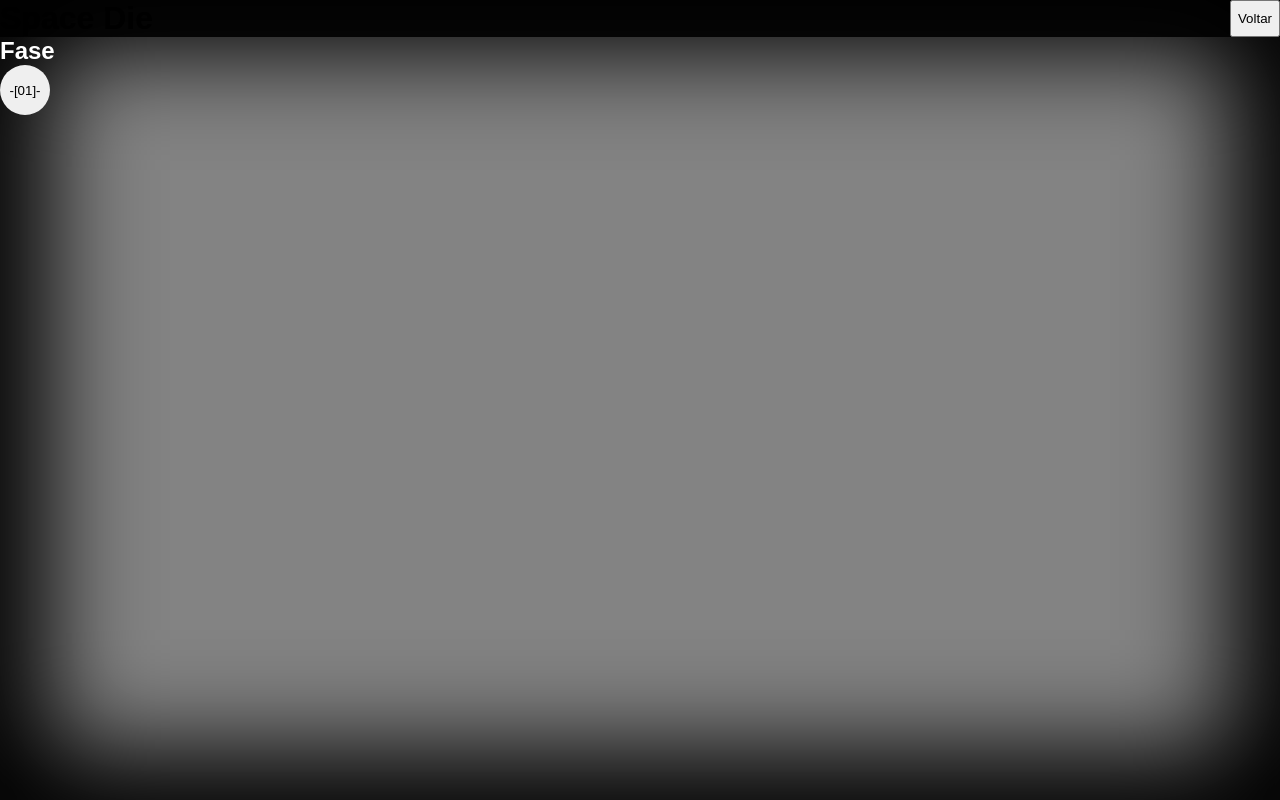
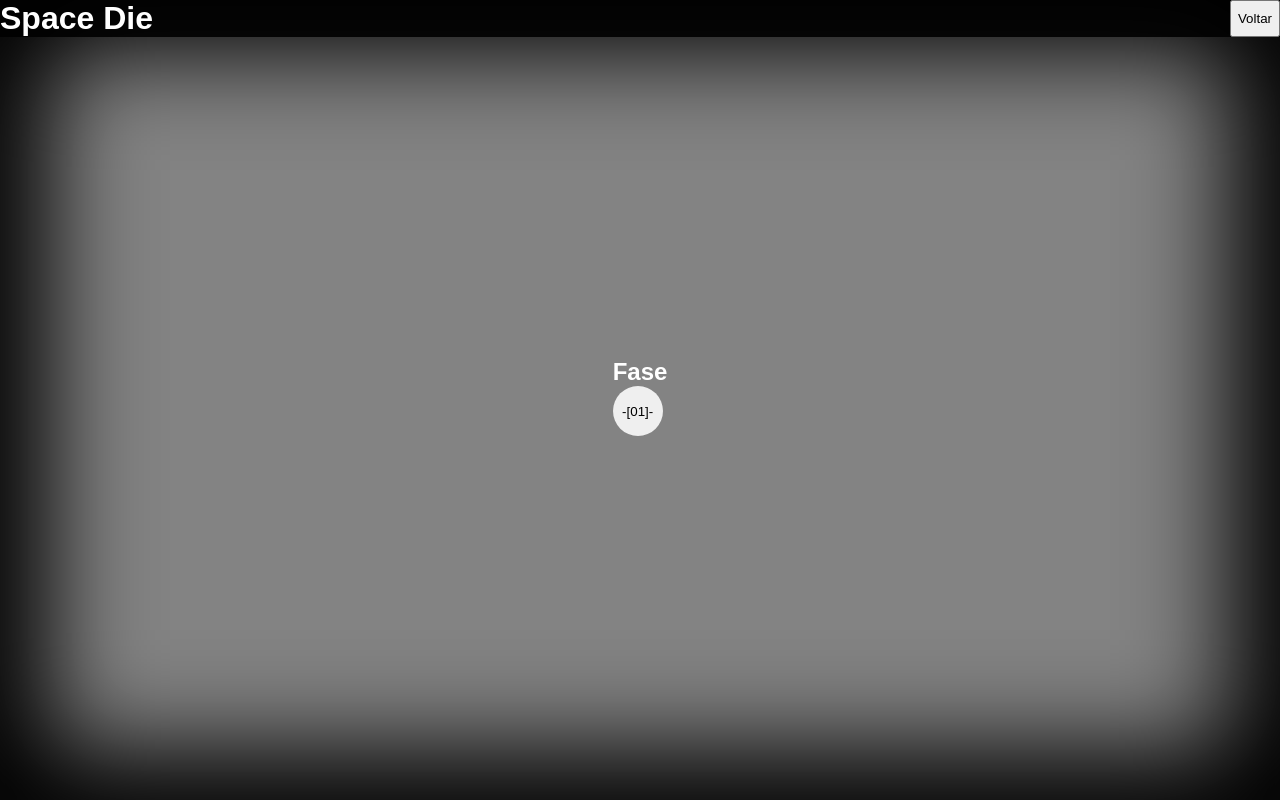
Before and after one commit to RUBENSNETO0001/Space-Die, a plain HTML site: page home_fases/index.html in a window 1280 px wide. Drawn offline with Linux system fonts and the light colour scheme.

Commit message:
home_fases

```diff
--- a/home_fases/css/style.css
+++ b/home_fases/css/style.css
@@ -1,26 +1,36 @@
 /* header */
-body{
+body {
     background-color: rgb(131, 131, 131);
     box-shadow: inset 0px 0px 100px 50px black;
     height: 100vh;
 }
-#header{
+
+#header {
     background-color: rgba(0, 0, 0, 0.9);
     display: flex;
     justify-content: space-between;
+    color: #ffffff;
 }
+
 /* header */
 /* main */
-main{
+main {
     color: #ffffff;
+    display: flex;
+    justify-content: center;
+    align-items: center;
+    height: 90vh;
 }
-.Faze_txt{
+
+.Faze_txt {
     backdrop-filter: drop-shadow;
 }
-.btn_Fase01{
+
+.btn_Fase01 {
     border: none;
     height: 50px;
     width: 50px;
     border-radius: 100px;
 }
+
 /* main */
```
